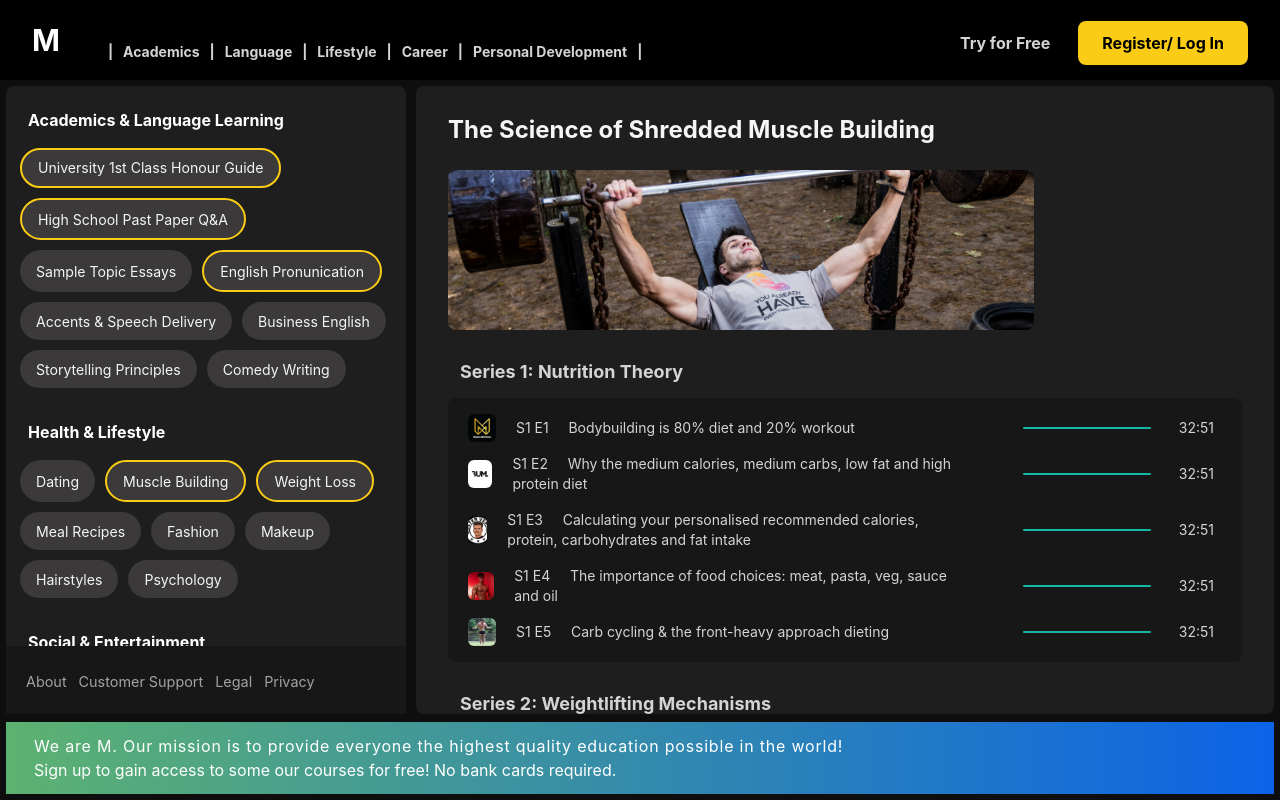
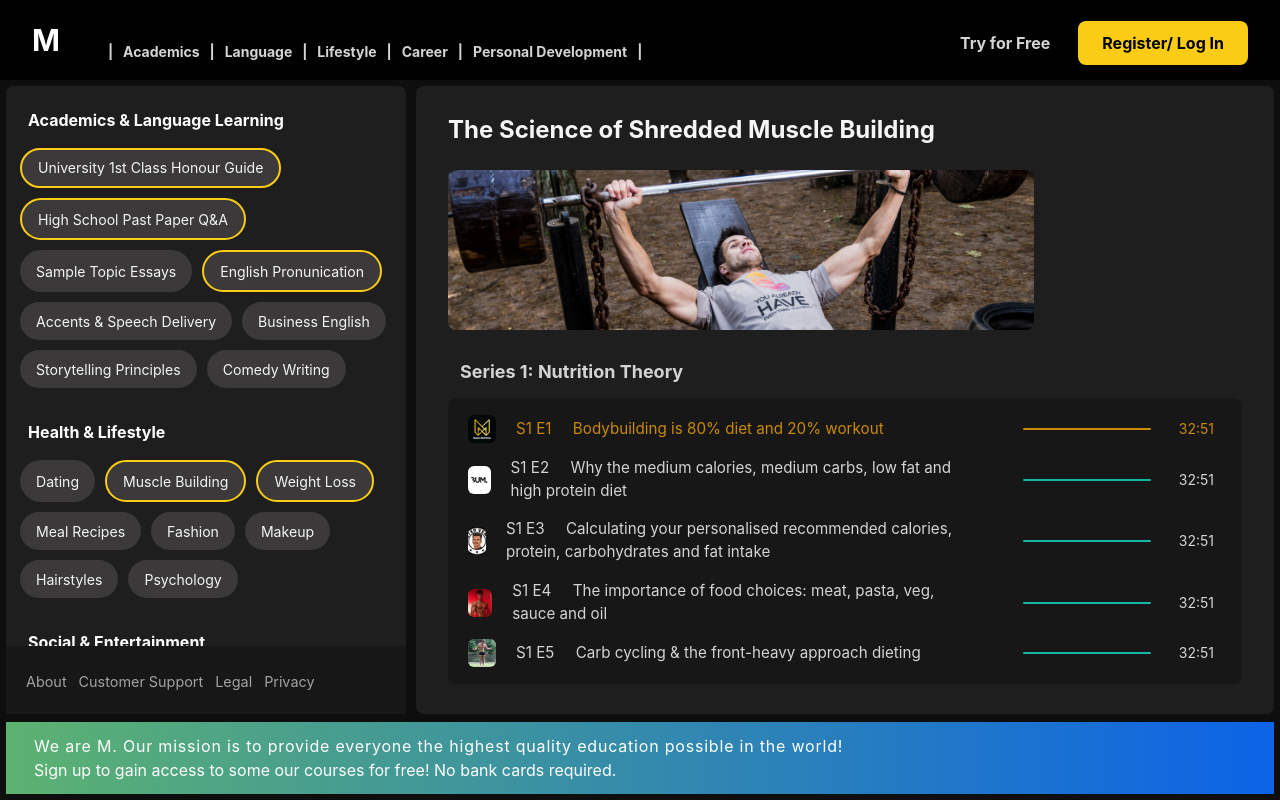
Before and after one commit to andrewwu531/Scientific-Methodology-Backend, a React (Vite) app in the folder frontend/: page / in a window 1280 px wide. Built offline with nearby package versions, Linux system fonts and the light colour scheme.

Commit message:
changed course content text colour

```diff
--- a/frontend/src/components/MainContents/MuscleBuilding.jsx
+++ b/frontend/src/components/MainContents/MuscleBuilding.jsx
@@ -41,17 +41,17 @@ export default function MuscleBuilding() {
               <img
                 src={mb_icon1}
                 alt="icon"
-                className="object-cover w-full h-full rounded-md"
+                className="object-cover w-full h-full rounded-md "
               />
             </div>
-            <div className="px-5 py-2 font-sans text-sm text-neutral-300">
+            <div className="px-5 py-2 font-sans text-yellow-600 text-small">
               S1 E1 &nbsp; &nbsp; Bodybuilding is 80% diet and 20% workout
             </div>
           </div>
           <div className="flex flex-row items-center">
             {/* <div className="h-1 bg-gray-200 rounded-full"> */}
-            <div className="w-32 mr-7 h-0.5 bg-teal-500 rounded-full"></div>
-            <div className="text-sm text-neutral-300 mr-7">32:51</div>
+            <div className="w-32 mr-7 h-0.5 bg-yellow-600 rounded-full"></div>
+            <div className="text-sm text-yellow-600 mr-7">32:51</div>
           </div>
         </div>
 
@@ -64,7 +64,7 @@ export default function MuscleBuilding() {
                 className="object-cover w-full h-full rounded-md"
               />
             </div>
-            <div className="px-5 py-2 mr-10 font-sans text-sm text-neutral-300">
+            <div className="px-5 py-2 mr-10 font-sans text-small text-neutral-300">
               S1 E2 &nbsp; &nbsp; Why the medium calories, medium carbs, low fat
               and high protein diet
             </div>
@@ -85,7 +85,7 @@ export default function MuscleBuilding() {
                 className="object-cover w-full h-full rounded-md"
               />
             </div>
-            <div className="px-5 py-2 mr-10 font-sans text-sm text-neutral-300">
+            <div className="px-5 py-2 mr-10 font-sans text-small text-neutral-300">
               S1 E3 &nbsp; &nbsp; Calculating your personalised recommended
               calories, protein, carbohydrates and fat intake
             </div>
@@ -106,7 +106,7 @@ export default function MuscleBuilding() {
                 className="object-cover w-full h-full rounded-md"
               />
             </div>
-            <div className="px-5 py-2 mr-10 font-sans text-sm text-neutral-300">
+            <div className="px-5 py-2 mr-10 font-sans text-small text-neutral-300">
               S1 E4 &nbsp; &nbsp; The importance of food choices: meat, pasta,
               veg, sauce and oil
             </div>
@@ -127,7 +127,7 @@ export default function MuscleBuilding() {
                 className="object-cover w-full h-full rounded-md"
               />
             </div>
-            <div className="px-5 py-2 mr-10 font-sans text-sm text-neutral-300">
+            <div className="px-5 py-2 mr-10 font-sans text-small text-neutral-300">
               S1 E5 &nbsp; &nbsp; Carb cycling & the front-heavy approach
               dieting
             </div>
@@ -152,7 +152,7 @@ export default function MuscleBuilding() {
                 className="object-cover w-full h-full rounded-md"
               />
             </div>
-            <div className="px-5 py-2 mr-10 font-sans text-sm text-neutral-300">
+            <div className="px-5 py-2 mr-10 font-sans text-small text-neutral-300">
               S1 E1 &nbsp; &nbsp; Bodybuilding is 80% diet and 20% workout
             </div>
           </div>
@@ -172,7 +172,7 @@ export default function MuscleBuilding() {
                 className="object-cover w-full h-full rounded-md"
               />
             </div>
-            <div className="px-5 py-2 mr-10 font-sans text-sm text-neutral-300">
+            <div className="px-5 py-2 mr-10 font-sans text-small text-neutral-300">
               S1 E2 &nbsp; &nbsp; Why the medium calories, medium carbs, low fat
               and high protein diet
             </div>
@@ -193,7 +193,7 @@ export default function MuscleBuilding() {
                 className="object-cover w-full h-full rounded-md"
               />
             </div>
-            <div className="px-5 py-2 mr-10 font-sans text-sm text-neutral-300">
+            <div className="px-5 py-2 mr-10 font-sans text-small text-neutral-300">
               S1 E3 &nbsp; &nbsp; Calculating your personalised recommended
               calories, protein, carbohydrates and fat intake
             </div>
@@ -214,7 +214,7 @@ export default function MuscleBuilding() {
                 className="object-cover w-full h-full rounded-md"
               />
             </div>
-            <div className="px-5 py-2 mr-10 font-sans text-sm text-neutral-300">
+            <div className="px-5 py-2 mr-10 font-sans text-small text-neutral-300">
               S1 E4 &nbsp; &nbsp; The importance of food choices: meat, pasta,
               veg, sauce and oil
             </div>
@@ -235,7 +235,7 @@ export default function MuscleBuilding() {
                 className="object-cover w-full h-full rounded-md"
               />
             </div>
-            <div className="px-5 py-2 text-sm mr-10font-sans text-neutral-300">
+            <div className="px-5 py-2 text-small mr-10font-sans text-neutral-300">
               S1 E5 &nbsp; &nbsp; Carb cycling & the front-heavy approach
               dieting
             </div>
--- a/frontend/src/components/SideLibrary.jsx
+++ b/frontend/src/components/SideLibrary.jsx
@@ -94,7 +94,7 @@ export default function SideLibrary() {
             <SecondaryButton className="px-4 py-2 pt-2.5 text-tiny text-neutral-100  text-sans font-regular">
               Basketball
             </SecondaryButton>
-            <SecondaryButton className="px-4 py-2 pt-2.5 text-tiny text-neutral-100  text-sans font-regular">
+            <SecondaryButton className="border-2 border-yellow-400 px-4 py-2 pt-2.5 text-tiny text-neutral-100  text-sans font-regular">
               Football
             </SecondaryButton>
             <SecondaryButton className="px-4 py-2 pt-2.5 text-tiny text-neutral-100  text-sans font-regular">
--- a/frontend/tailwind.config.js
+++ b/frontend/tailwind.config.js
@@ -27,6 +27,7 @@ export default {
       },
       fontSize: {
         tiny: "0.88rem", // This is the custom font size between text-xs and text-sm
+        small: "0.95rem",
         medium: "1.1rem",
       },
     },
```
